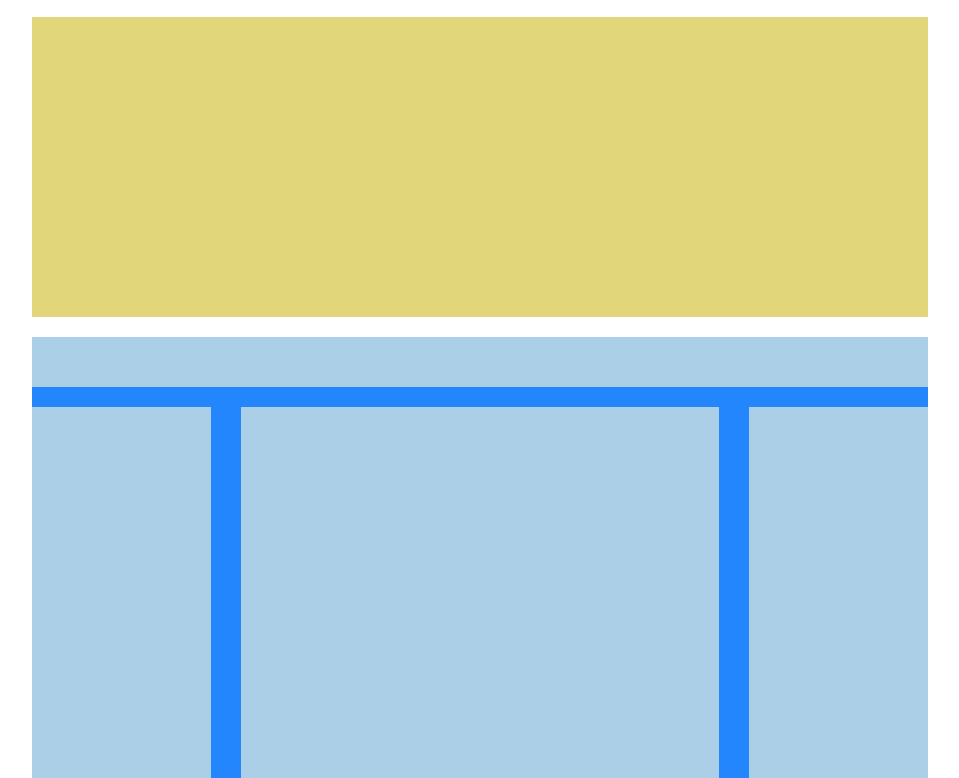
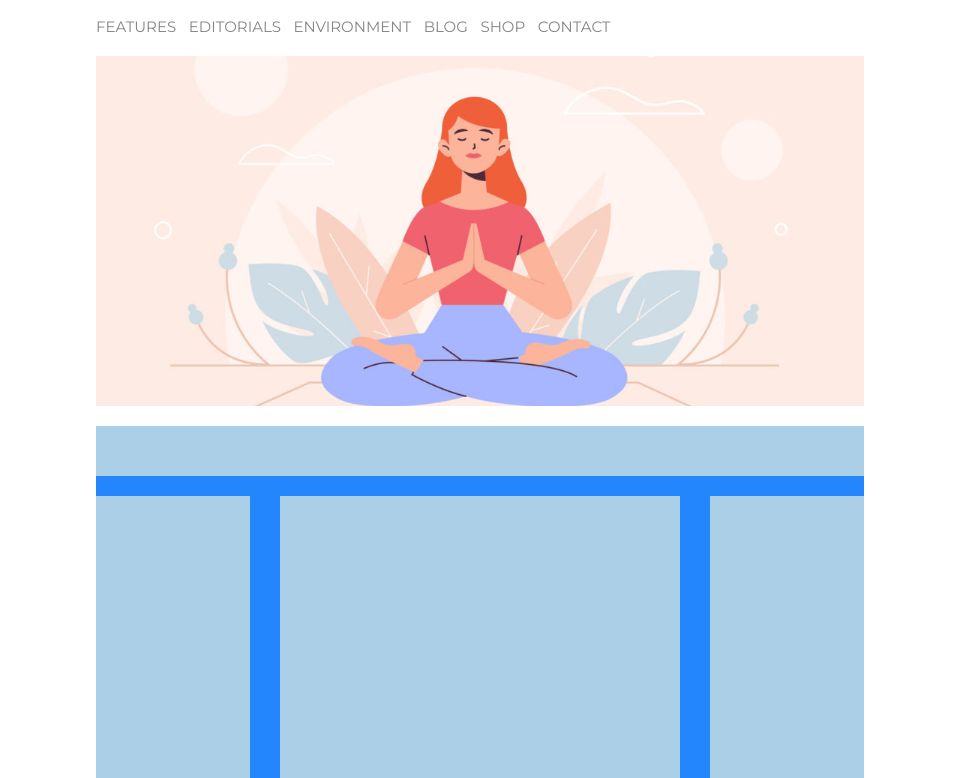
Before and after one commit to matte887/htmlcss-wp, a plain HTML site: page index.html in a window 1280 px wide. Shown: the part 133-911 px from the top of the page, without its empty margins (160-1119 px from the left). Drawn offline with Linux system fonts and the light colour scheme.

Commit message:
Added logo (header), nav, jumbotron img

```diff
--- a/css/style.css
+++ b/css/style.css
@@ -7,6 +7,7 @@
 
 html {
     font-size: 62.5%;
+    font-family: 'Montserrat', sans-serif;
 }
 
 .clearfix::after {
@@ -29,18 +30,42 @@ html {
 
 /* LAYOUT */
 .container {
-    width: 70%;
+    width: 60%;
     margin: 30px auto;
 }
 
+/* header */
 header {
-    background-color: #e579e6;
     height: 100px;
 }
 
+header img {
+    height: 75px;
+    border-right: 1px solid #e5e5e5;
+    padding-right: 1em;
+}
+
+/* nav */
+nav li {
+    list-style: none;
+    display: inline-block;
+    padding-right: 1em;
+}
+
+nav li a {
+    text-decoration: none;
+    font-size: 1.5em;
+    text-transform: uppercase;
+    color: #858585;
+}
+
+/* jumbotron */
+
 .jumbotron {
-    background-color: #e1d67a;
-    height: 300px; /*da eliminare*/
+    height: 350px;
+    background-image: url(../img/banner.jpg);
+    background-size: cover;
+    background-position: center;
 }
 
 .main-container {
--- a/index.html
+++ b/index.html
@@ -5,12 +5,27 @@
     <meta http-equiv="X-UA-Compatible" content="IE=edge">
     <meta name="viewport" content="width=device-width, initial-scale=1.0">
     <link rel="stylesheet" href="css/style.css">
+    <link rel="preconnect" href="https://fonts.googleapis.com">
+    <link rel="preconnect" href="https://fonts.gstatic.com" crossorigin>
+    <link href="https://fonts.googleapis.com/css2?family=Montserrat:wght@200;400&display=swap" rel="stylesheet">
     <title>Float layout</title>
 </head>
 <body>
     <div class="container">
         <!-- header -->
-        <header class="margin-b"></header>
+        <header class="margin-b">
+            <img src="img/logo.png" alt="Logo Neori">
+        </header>
+        <nav>
+            <ul class="margin-b">
+                <li><a href="">Features</a></li>
+                <li><a href="">Editorials</a></li>
+                <li><a href="">Environment</a></li>
+                <li><a href="">Blog</a></li>
+                <li><a href="">Shop</a></li>
+                <li><a href="">Contact</a></li>
+            </ul>
+        </nav>
         <div class="jumbotron margin-b"></div> <!--se si ripete in tutte le pagine, è nel footer, altrimenti può andare nel main o tra header e main -->
         <!-- /header -->
 
```
